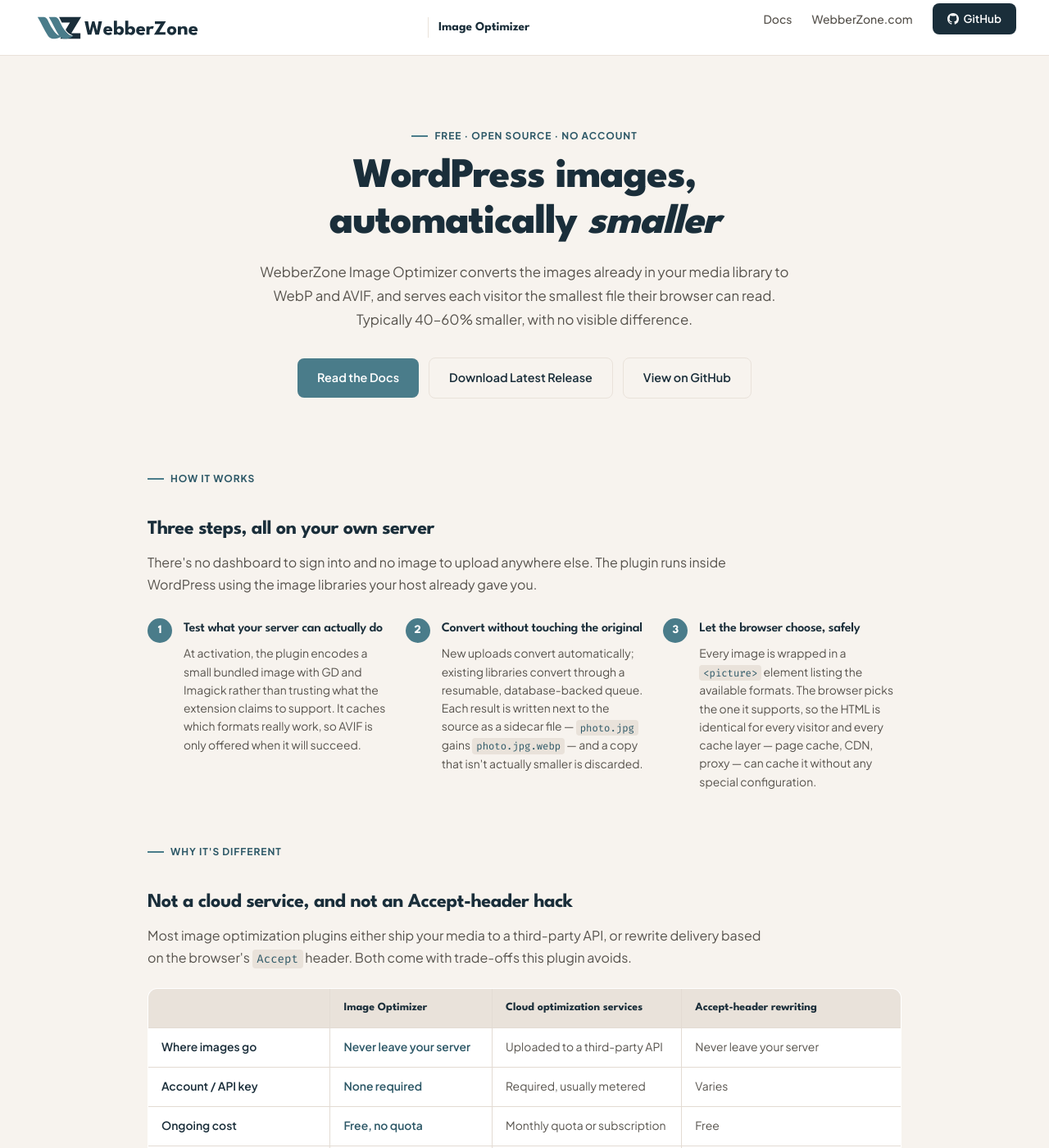
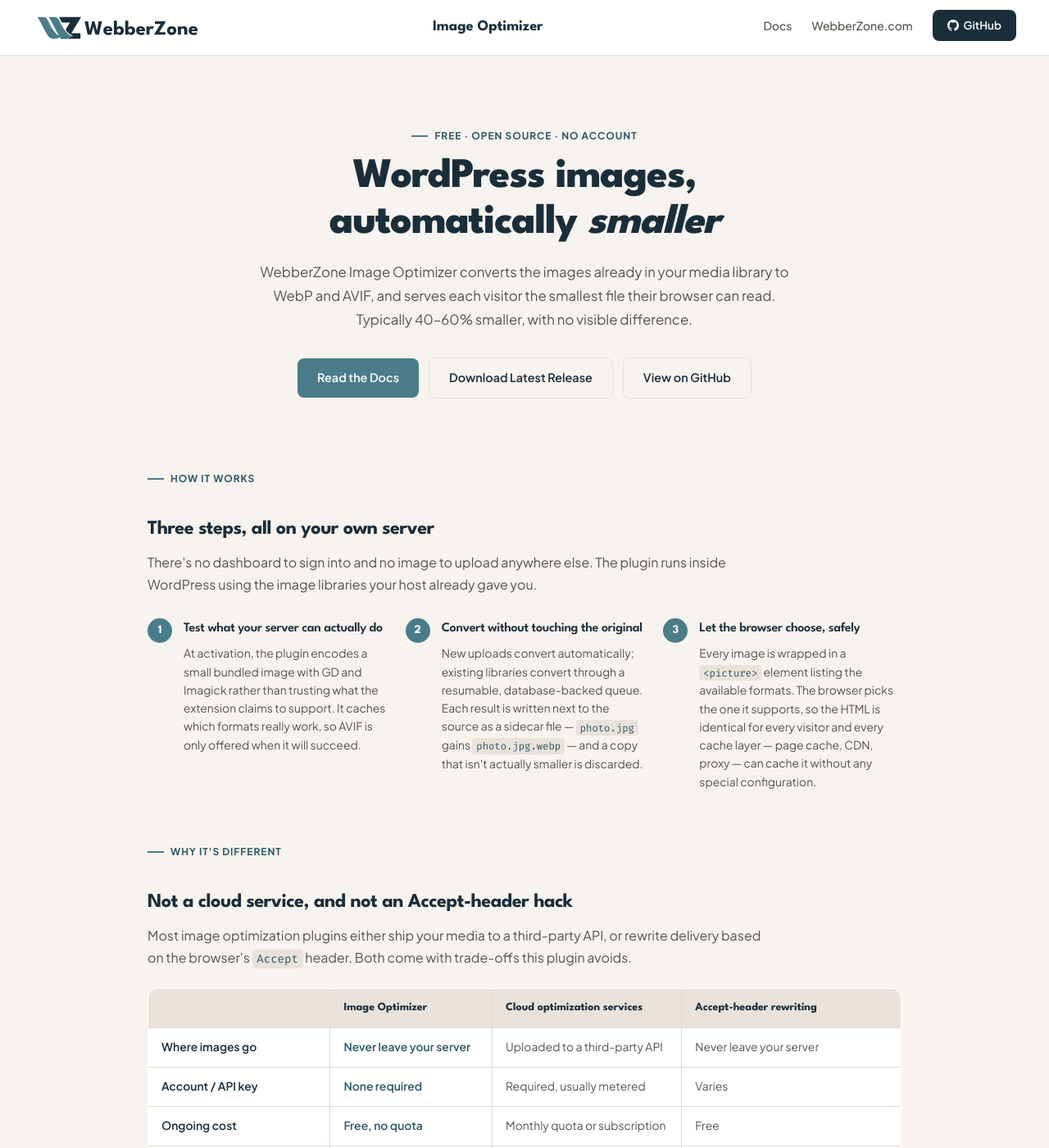
Before and after one commit to WebberZone/webberzone-image-optimizer, a Jekyll site: the page built from index.md, in a window 1280 px wide and 1400 px high. Shown: the whole window at 82% size. Built offline with Jekyll 4.4.1, drawn with Linux system fonts in a browser that asks for light colours.

Commit message:
Fix nav header vertical alignment and title styling
Reset nav-links UL margin/padding that was inheriting the content
typography rule, and remove the divider next to the nav title while
increasing its font size.

```diff
--- a/assets/css/style.css
+++ b/assets/css/style.css
@@ -98,11 +98,9 @@ a:focus-visible, button:focus-visible {
   font-weight: 700;
   color: var(--wz-navy);
   margin-left: 12px;
-  padding-left: 12px;
-  border-left: 1px solid var(--wz-stone);
-  font-size: .95rem;
+  font-size: 1.15rem;
 }
-.nav-links { display: flex; align-items: center; gap: 24px; list-style: none; }
+.nav-links { display: flex; align-items: center; gap: 24px; list-style: none; margin: 0; padding: 0; }
 .nav-links a {
   color: var(--wz-warm-grey);
   text-decoration: none;
```
